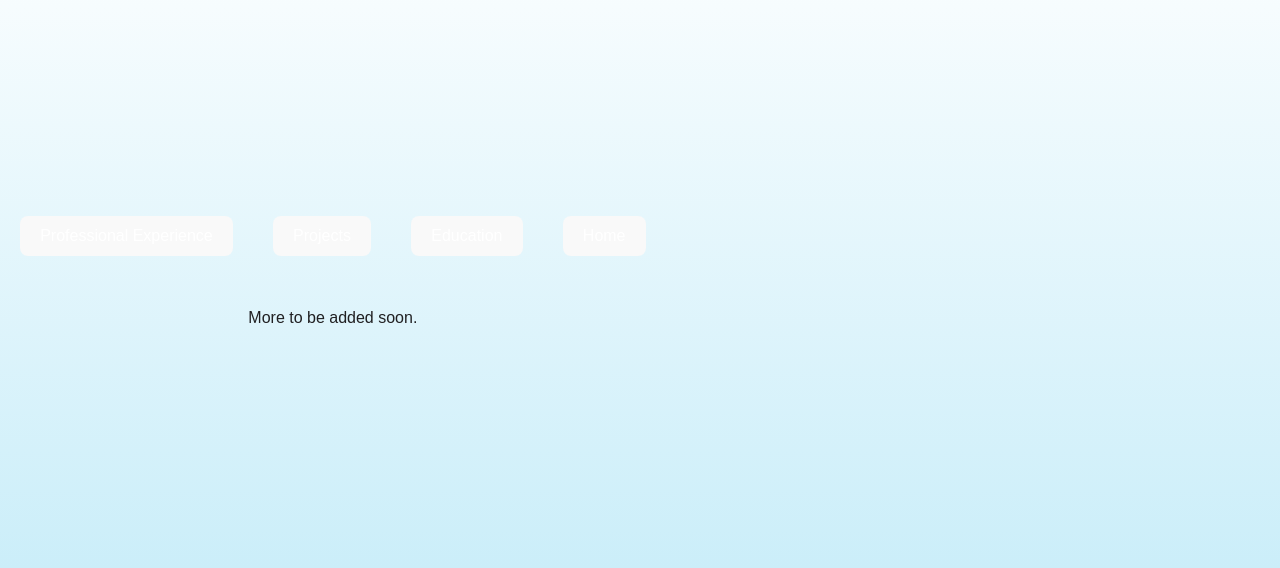
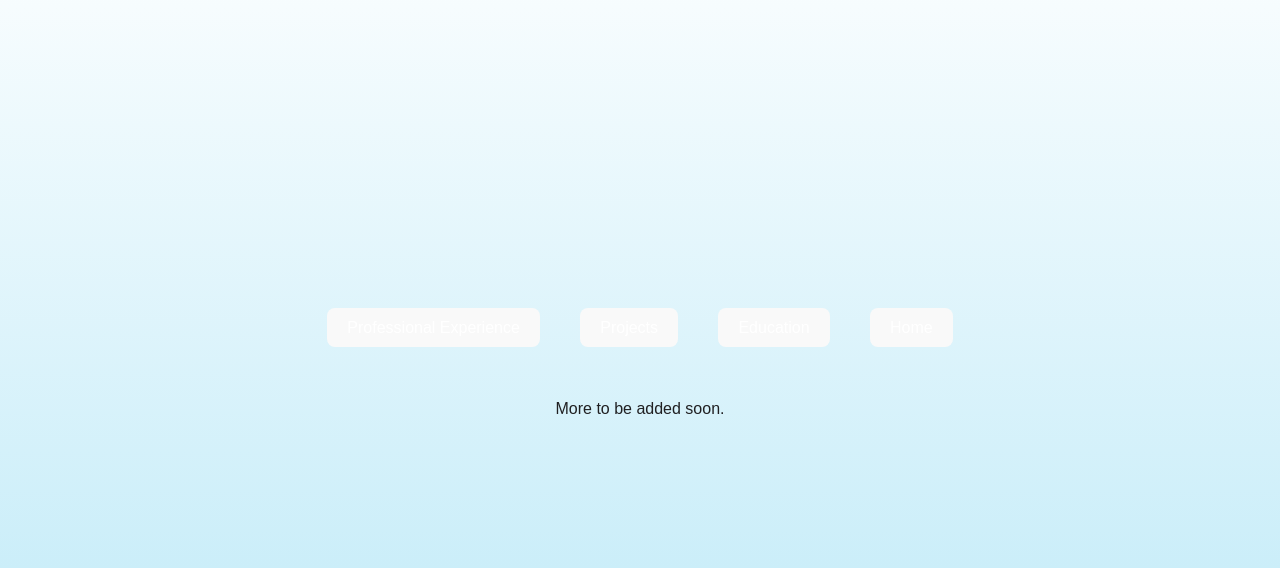
Before and after one commit to tillandert/Personal-Website-Code, a React (Vite) app in the folder my-vite-app/: page /Personal_Life in a window 1280 px wide. Shown: the part 112-680 px from the top of the page. Built offline with nearby package versions, Linux system fonts and the light colour scheme.

Commit message:
Added fixed position so divs appear centered while not much content for now.

```diff
--- a/my-vite-app/src/pages/Education.jsx
+++ b/my-vite-app/src/pages/Education.jsx
@@ -5,7 +5,7 @@ const Education = () => {
 const navigate = useNavigate();
 
     return (
-        <div>
+        <div style={{ display: 'flex', flexDirection: 'column', justifyContent: 'center', alignItems: 'center', width: '100%', position: 'fixed' }}>
             <div style={{ marginTop: '20px', display: 'flex', justifyContent: 'center', alignItems: 'center' }}>
                 <button onClick={() => navigate('/Professional_Experience')}>Professional Experience</button>
                 <button onClick={() => navigate('/Projects')}>Projects</button>
--- a/my-vite-app/src/pages/Personal_Life.jsx
+++ b/my-vite-app/src/pages/Personal_Life.jsx
@@ -2,18 +2,18 @@ import React from 'react';
 import { useNavigate } from 'react-router-dom';
 
 const Personal_Life = () => {
-const navigate = useNavigate();
+    const navigate = useNavigate();
 
     return (
-        <div>
-            <div style={{ marginTop: '20px', display: 'flex', justifyContent: 'center', alignItems: 'center' }}>
+        <div style={{ display: 'flex', flexDirection: 'column', justifyContent: 'center', alignItems: 'center', width: '100%', position: 'fixed' }}>
+            <div style={{ marginTop: '20px' }}>
                 <button onClick={() => navigate('/Professional_Experience')}>Professional Experience</button>
                 <button onClick={() => navigate('/Projects')}>Projects</button>
                 <button onClick={() => navigate('/Education')}>Education</button>
                 <button onClick={() => navigate('/')}>Home</button>
             </div>
 
-            <div style={{ marginTop: '50px', marginBottom: '50px', textAlign: 'center' }}>
+            <div style={{ marginTop: '50px' }}>
                 <p>More to be added soon.</p>
             </div>
         </div>
--- a/my-vite-app/src/pages/Professional_Experience.jsx
+++ b/my-vite-app/src/pages/Professional_Experience.jsx
@@ -5,7 +5,7 @@ const Professional_Experience = () => {
 const navigate = useNavigate();
 
     return (
-        <div>
+        <div style={{ display: 'flex', flexDirection: 'column', justifyContent: 'center', alignItems: 'center', width: '100%', position: 'fixed' }}>
             <div style={{ marginTop: '20px', display: 'flex', justifyContent: 'center', alignItems: 'center' }}>
                 <button onClick={() => navigate('/')}>Home</button>
                 <button onClick={() => navigate('/Projects')}>Projects</button>
--- a/my-vite-app/src/pages/Projects.jsx
+++ b/my-vite-app/src/pages/Projects.jsx
@@ -5,7 +5,7 @@ const Projects = () => {
 const navigate = useNavigate();
 
     return (
-        <div>
+        <div style={{ display: 'flex', flexDirection: 'column', justifyContent: 'center', alignItems: 'center', width: '100%', position: 'fixed' }}>
             <div style={{ marginTop: '20px', display: 'flex', justifyContent: 'center', alignItems: 'center' }}>
                 <button onClick={() => navigate('/Professional_Experience')}>Professional Experience</button>
                 <button onClick={() => navigate('/')}>Home</button>
```
